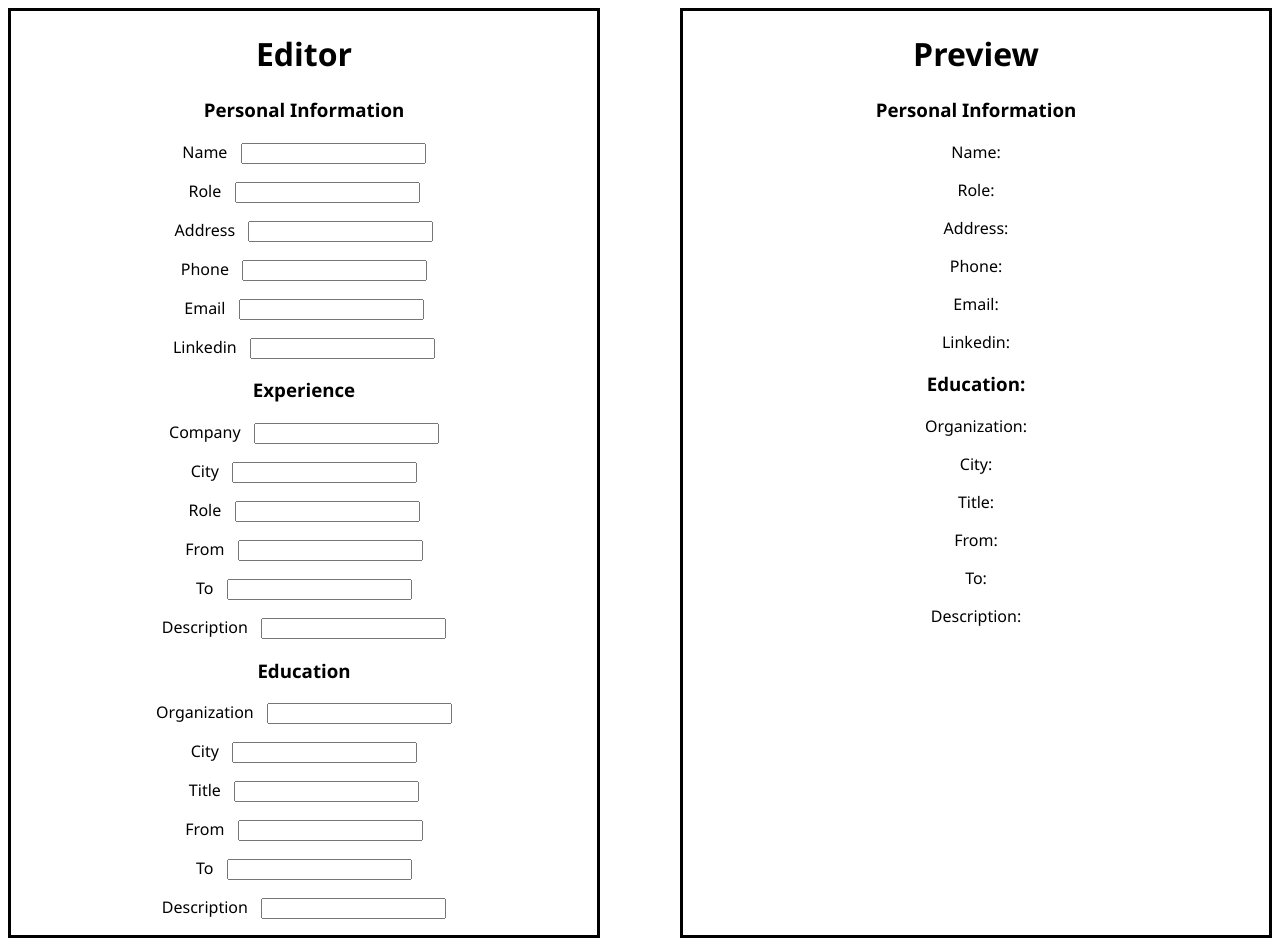
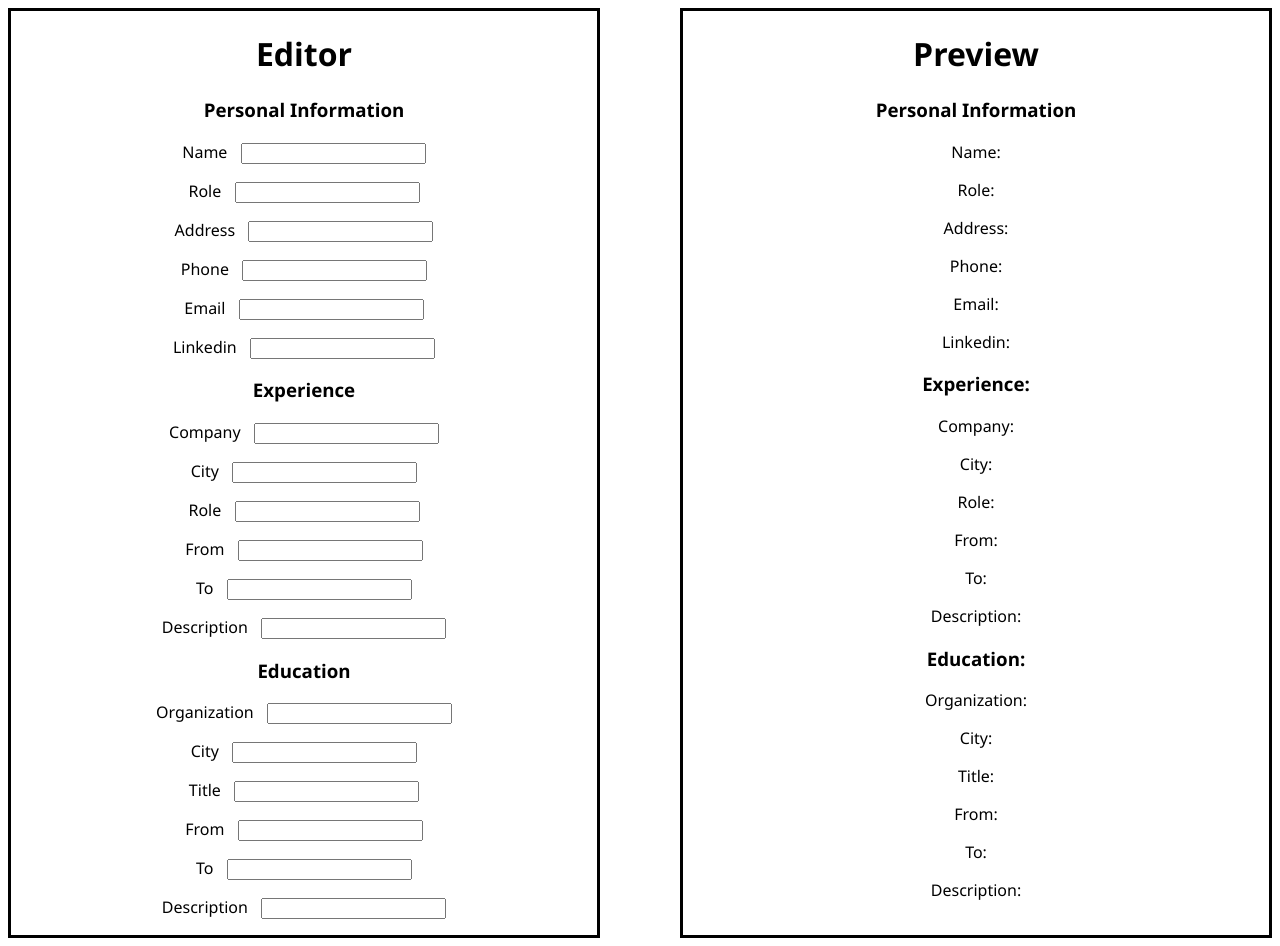
Before and after one commit to acamposcar/odin-cv, a React (Create React App) app: page / in a window 1280 px wide. Built offline with nearby package versions, Linux system fonts and the light colour scheme.

Commit message:
Added education preview and edditor

```diff
--- a/src/components/Wrapper.js
+++ b/src/components/Wrapper.js
@@ -127,8 +127,6 @@ class Wrapper extends Component {
                         roleValue={personal.role}
                     />
 
-                    {experience.map((company) => {
-                        return (
                     <ExperiencePreview
                         name={company.name}
                         city={company.city}
@@ -137,8 +135,7 @@ class Wrapper extends Component {
                         to={company.to}
                         description={company.description}
                     />
-                        );
-                    })}
+
 
                     <EducationPreview
                         organization={organization.organization}
```
Lines whose indentation alone changed are shown as unchanged.
